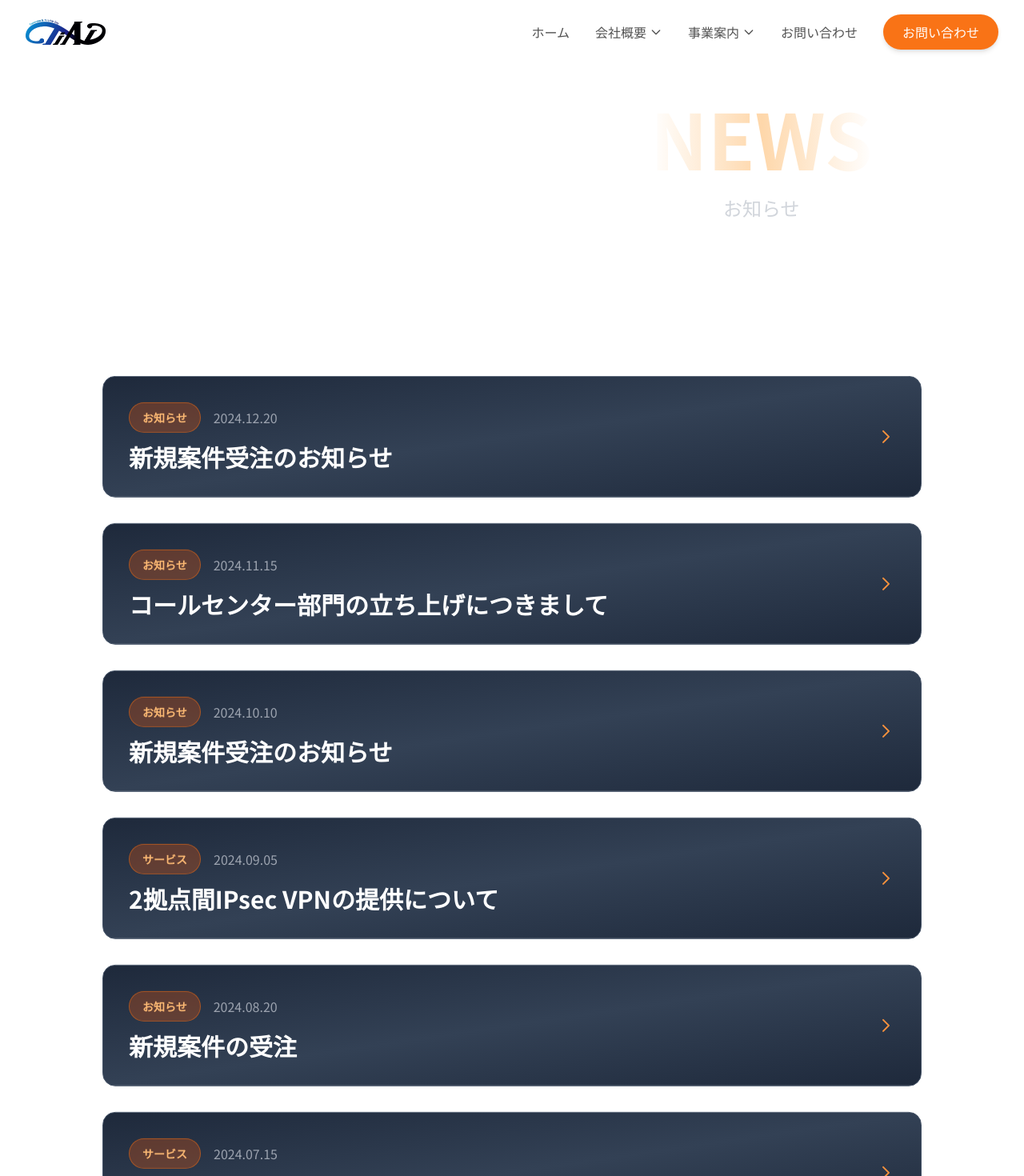
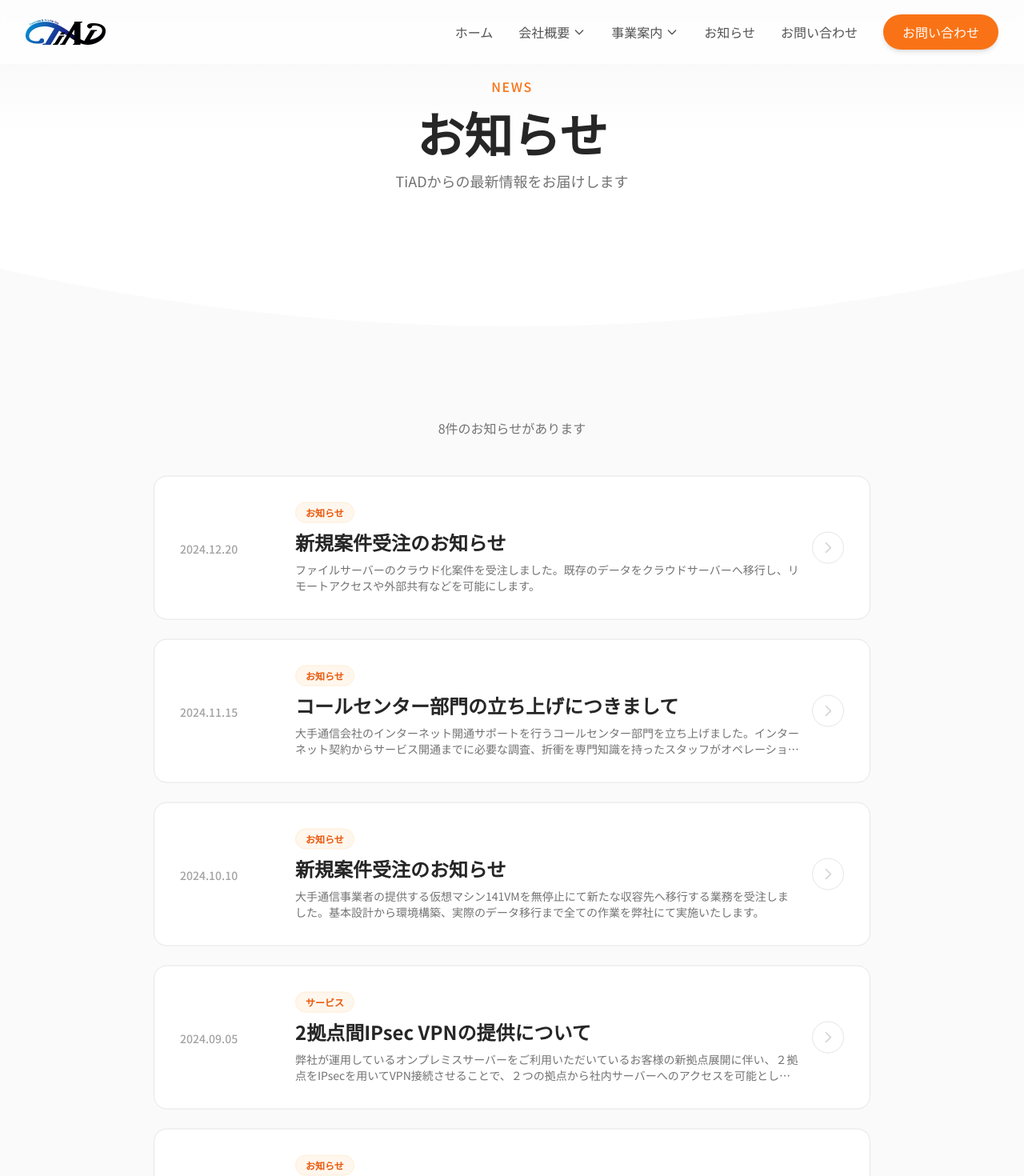
Before and after one commit to ohguchi/tiad-website, a Next.js app: page /news in a window 1280 px wide. Shown: the top 1470 px of the page at 80% size. Built offline with nearby package versions, Linux system fonts and the light colour scheme.

Commit message:
news richt

```diff
--- a/app/news/page.tsx
+++ b/app/news/page.tsx
@@ -2,66 +2,110 @@
 
 import ScrollReveal from '@/components/ScrollReveal'
 import ParallaxSection from '@/components/ParallaxSection'
-import VideoBackground from '@/components/VideoBackground'
-import AnimatedBackground from '@/components/AnimatedBackground'
-import { motion } from 'framer-motion'
+import SectionDivider from '@/components/SectionDivider'
+import { motion, useScroll, useTransform } from 'framer-motion'
 import Link from 'next/link'
+import { useRef } from 'react'
 import { newsItems } from '@/lib/newsData'
 
 export default function NewsPage() {
+  const heroRef = useRef<HTMLElement>(null)
+  const { scrollYProgress } = useScroll({
+    target: heroRef,
+    offset: ['start start', 'end start'],
+  })
+  const heroY = useTransform(scrollYProgress, [0, 1], [0, 100])
+  const heroOpacity = useTransform(scrollYProgress, [0, 0.8], [1, 0])
+
   return (
     <div className="pt-0 pb-0">
       {/* ヒーローセクション */}
-      <section className="relative min-h-[50vh] flex items-center justify-center overflow-hidden">
-        <VideoBackground
-          imageSrc="/images/hero-pattern.svg"
-          overlay={true}
-          className="absolute inset-0"
+      <section
+        ref={heroRef}
+        className="relative min-h-[40vh] flex items-center justify-center overflow-hidden bg-gradient-to-b from-light-100 via-white to-white"
       >
-          <AnimatedBackground />
-        </VideoBackground>
-        <div className="container mx-auto px-4 lg:px-8 relative z-10 py-24">
+        <motion.div
+          style={{ y: heroY, opacity: heroOpacity }}
+          className="container mx-auto px-4 lg:px-8 relative z-10 py-24"
+        >
           <ScrollReveal>
             <div className="text-center">
-              <h1 className="text-6xl md:text-8xl font-bold mb-6">
-                <span className="bg-gradient-to-r from-white via-primary-200 to-white bg-clip-text text-transparent">
+              <motion.p
+                initial={{ opacity: 0, y: 20 }}
+                animate={{ opacity: 1, y: 0 }}
+                transition={{ delay: 0.2 }}
+                className="text-primary-500 text-sm md:text-base mb-4 tracking-widest font-medium"
+              >
                 NEWS
-                </span>
+              </motion.p>
+              <h1 className="text-4xl md:text-6xl font-bold mb-4 text-light-800">
+                お知らせ
               </h1>
-              <p className="text-2xl text-gray-300">お知らせ</p>
+              <p className="text-lg text-light-500">
+                TiADからの最新情報をお届けします
+              </p>
             </div>
           </ScrollReveal>
-        </div>
+        </motion.div>
       </section>
 
-      <div className="container mx-auto px-4 lg:px-8 py-20">
+      <SectionDivider variant="curve" color="#fafafa" />
+
       {/* ニュース一覧 */}
-        <ParallaxSection speed={0.2}>
-          <div className="max-w-5xl mx-auto">
-            <div className="space-y-8">
+      <section className="py-16 md:py-24 bg-light-50">
+        <div className="container mx-auto px-4 lg:px-8">
+          <ParallaxSection speed={0.1}>
+            <div className="max-w-4xl mx-auto">
+              {/* カテゴリフィルターなどを追加できる場所 */}
+              <ScrollReveal>
+                <div className="mb-12">
+                  <p className="text-light-500 text-center">
+                    {newsItems.length}件のお知らせがあります
+                  </p>
+                </div>
+              </ScrollReveal>
+
+              {/* ニュースカード一覧 */}
+              <div className="space-y-6">
                 {newsItems.map((item, index) => (
                   <ScrollReveal key={item.id} delay={index * 0.1} direction="up">
                     <Link href={`/news/${item.slug}`}>
                       <motion.article
-                      whileHover={{ y: -5, scale: 1.02 }}
-                      className="bg-gradient-to-br from-dark-800 via-dark-700 to-dark-800 rounded-2xl p-8 border border-dark-600 hover:border-primary-500/50 transition-all duration-300 hover:shadow-2xl hover:shadow-primary-500/20 cursor-pointer"
+                        whileHover={{ x: 8 }}
+                        className="group bg-white rounded-2xl p-6 md:p-8 border border-light-200 hover:border-primary-300 transition-all duration-300 hover:shadow-xl cursor-pointer"
                       >
-                      <div className="flex flex-col md:flex-row md:items-center md:justify-between gap-4">
+                        <div className="flex flex-col md:flex-row md:items-center gap-4">
+                          {/* 日付 */}
+                          <div className="md:w-32 flex-shrink-0">
+                            <span className="text-light-400 text-sm font-medium">
+                              {item.date}
+                            </span>
+                          </div>
+
+                          {/* カテゴリとタイトル */}
                           <div className="flex-1">
-                          <div className="flex items-center gap-4 mb-3">
-                            {item.category && (
-                              <span className="px-4 py-2 bg-primary-600/30 backdrop-blur-sm text-primary-300 rounded-full text-sm font-bold border border-primary-500/50">
+                            <div className="flex items-center gap-3 mb-2">
+                              <span className="px-3 py-1 bg-primary-50 text-primary-600 rounded-full text-xs font-bold border border-primary-100">
                                 {item.category}
                               </span>
-                            )}
-                            <span className="text-gray-400 text-base">{item.date}</span>
                             </div>
-                          <h2 className="text-2xl md:text-3xl font-bold text-white">{item.title}</h2>
+                            <h2 className="text-xl md:text-2xl font-bold text-light-800 group-hover:text-primary-600 transition-colors">
+                              {item.title}
+                            </h2>
+                            <p className="text-light-500 text-sm mt-2 line-clamp-2">
+                              {item.content}
+                            </p>
                           </div>
-                        <div className="text-primary-400">
-                          <svg className="w-6 h-6" fill="none" stroke="currentColor" viewBox="0 0 24 24">
+
+                          {/* 矢印アイコン */}
+                          <div className="flex-shrink-0 text-light-300 group-hover:text-primary-500 transition-colors">
+                            <motion.div
+                              className="w-10 h-10 rounded-full border border-light-200 group-hover:border-primary-300 group-hover:bg-primary-50 flex items-center justify-center transition-all"
+                            >
+                              <svg className="w-5 h-5" fill="none" stroke="currentColor" viewBox="0 0 24 24">
                                 <path strokeLinecap="round" strokeLinejoin="round" strokeWidth={2} d="M9 5l7 7-7 7" />
                               </svg>
+                            </motion.div>
                           </div>
                         </div>
                       </motion.article>
@@ -72,6 +116,33 @@ export default function NewsPage() {
             </div>
           </ParallaxSection>
         </div>
+      </section>
+
+      <SectionDivider variant="diagonal" color="#ffffff" flip={true} />
+
+      {/* CTAセクション */}
+      <section className="py-16 bg-white">
+        <div className="container mx-auto px-4 lg:px-8">
+          <ScrollReveal>
+            <div className="max-w-2xl mx-auto text-center">
+              <h2 className="text-2xl md:text-3xl font-bold text-light-800 mb-4">
+                お問い合わせ
+              </h2>
+              <p className="text-light-500 mb-8">
+                サービスに関するご質問やお見積もりのご依頼など、お気軽にお問い合わせください。
+              </p>
+              <motion.div whileHover={{ scale: 1.05 }} whileTap={{ scale: 0.95 }}>
+                <Link
+                  href="/contact"
+                  className="inline-block px-8 py-4 bg-primary-500 hover:bg-primary-600 text-white font-bold rounded-full transition-all duration-300 shadow-lg hover:shadow-xl"
+                >
+                  お問い合わせフォームへ
+                </Link>
+              </motion.div>
+            </div>
+          </ScrollReveal>
+        </div>
+      </section>
     </div>
   )
 }
--- a/components/Header.tsx
+++ b/components/Header.tsx
@@ -31,6 +31,7 @@ export default function Header() {
       en: 'Business Information',
       submenu: [{ name: '制作実績', href: '/services/portfolio', en: 'Production Results' }],
     },
+    { name: 'お知らせ', href: '/news', en: 'News' },
     { name: 'お問い合わせ', href: '/contact', en: 'Contact Us' },
   ]
 
--- a/components/NewsSlider.tsx
+++ b/components/NewsSlider.tsx
@@ -3,24 +3,7 @@
 import { useState, useEffect } from 'react'
 import { motion, AnimatePresence } from 'framer-motion'
 import Link from 'next/link'
-
-interface NewsItem {
-  id: number
-  title: string
-  date: string
-  category?: string
-}
-
-const newsItems: NewsItem[] = [
-  { id: 1, title: '新規案件受注のお知らせ', date: '2024.12.20' },
-  { id: 2, title: 'コールセンター部門の立ち上げにつきまして', date: '2024.11.15' },
-  { id: 3, title: '新規案件受注のお知らせ', date: '2024.10.10' },
-  { id: 4, title: '2拠点間IPsec VPNの提供について', date: '2024.09.05' },
-  { id: 5, title: '新規案件の受注', date: '2024.08.20' },
-  { id: 6, title: 'ソフトウェア販売開始', date: '2024.07.15' },
-  { id: 7, title: '新規案件の受注', date: '2024.06.10' },
-  { id: 8, title: '新規案件の受注', date: '2024.05.25' },
-]
+import { newsItems } from '@/lib/newsData'
 
 export default function NewsSlider() {
   const [currentIndex, setCurrentIndex] = useState(0)
@@ -51,9 +34,12 @@ export default function NewsSlider() {
     setIsAutoPlaying(false)
   }
 
+  const currentItem = newsItems[currentIndex]
+
   return (
     <div className="relative max-w-5xl mx-auto">
-      <div className="relative h-80 md:h-96 bg-white rounded-3xl overflow-hidden border border-light-200 shadow-xl">
+      <Link href={`/news/${currentItem.slug}`}>
+        <div className="relative h-80 md:h-96 bg-white rounded-3xl overflow-hidden border border-light-200 shadow-xl cursor-pointer hover:shadow-2xl transition-shadow duration-300">
           {/* 背景パターン */}
           <div className="absolute inset-0 opacity-5">
             <div
@@ -88,7 +74,7 @@ export default function NewsSlider() {
                   transition={{ delay: 0.3 }}
                   className="text-3xl md:text-5xl font-bold text-light-800 mb-6 leading-tight"
                 >
-                {newsItems[currentIndex].title}
+                  {currentItem.title}
                 </motion.h3>
                 <motion.p
                   initial={{ opacity: 0 }}
@@ -96,7 +82,7 @@ export default function NewsSlider() {
                   transition={{ delay: 0.4 }}
                   className="text-light-500 text-lg md:text-xl"
                 >
-                {newsItems[currentIndex].date}
+                  {currentItem.date}
                 </motion.p>
               </div>
             </motion.div>
@@ -104,7 +90,7 @@ export default function NewsSlider() {
 
           {/* ナビゲーションボタン */}
           <motion.button
-          onClick={goToPrevious}
+            onClick={(e) => { e.preventDefault(); goToPrevious(); }}
             whileHover={{ scale: 1.1 }}
             whileTap={{ scale: 0.9 }}
             className="absolute left-6 top-1/2 -translate-y-1/2 w-14 h-14 bg-light-100 hover:bg-primary-500 rounded-full flex items-center justify-center text-light-600 hover:text-white transition-all z-10 border border-light-200 hover:border-primary-500 shadow-md"
@@ -115,7 +101,7 @@ export default function NewsSlider() {
             </svg>
           </motion.button>
           <motion.button
-          onClick={goToNext}
+            onClick={(e) => { e.preventDefault(); goToNext(); }}
             whileHover={{ scale: 1.1 }}
             whileTap={{ scale: 0.9 }}
             className="absolute right-6 top-1/2 -translate-y-1/2 w-14 h-14 bg-light-100 hover:bg-primary-500 rounded-full flex items-center justify-center text-light-600 hover:text-white transition-all z-10 border border-light-200 hover:border-primary-500 shadow-md"
@@ -126,6 +112,7 @@ export default function NewsSlider() {
             </svg>
           </motion.button>
         </div>
+      </Link>
 
       {/* インジケーター */}
       <div className="flex justify-center mt-8 space-x-3">
```
Lines whose indentation alone changed are shown as unchanged.
